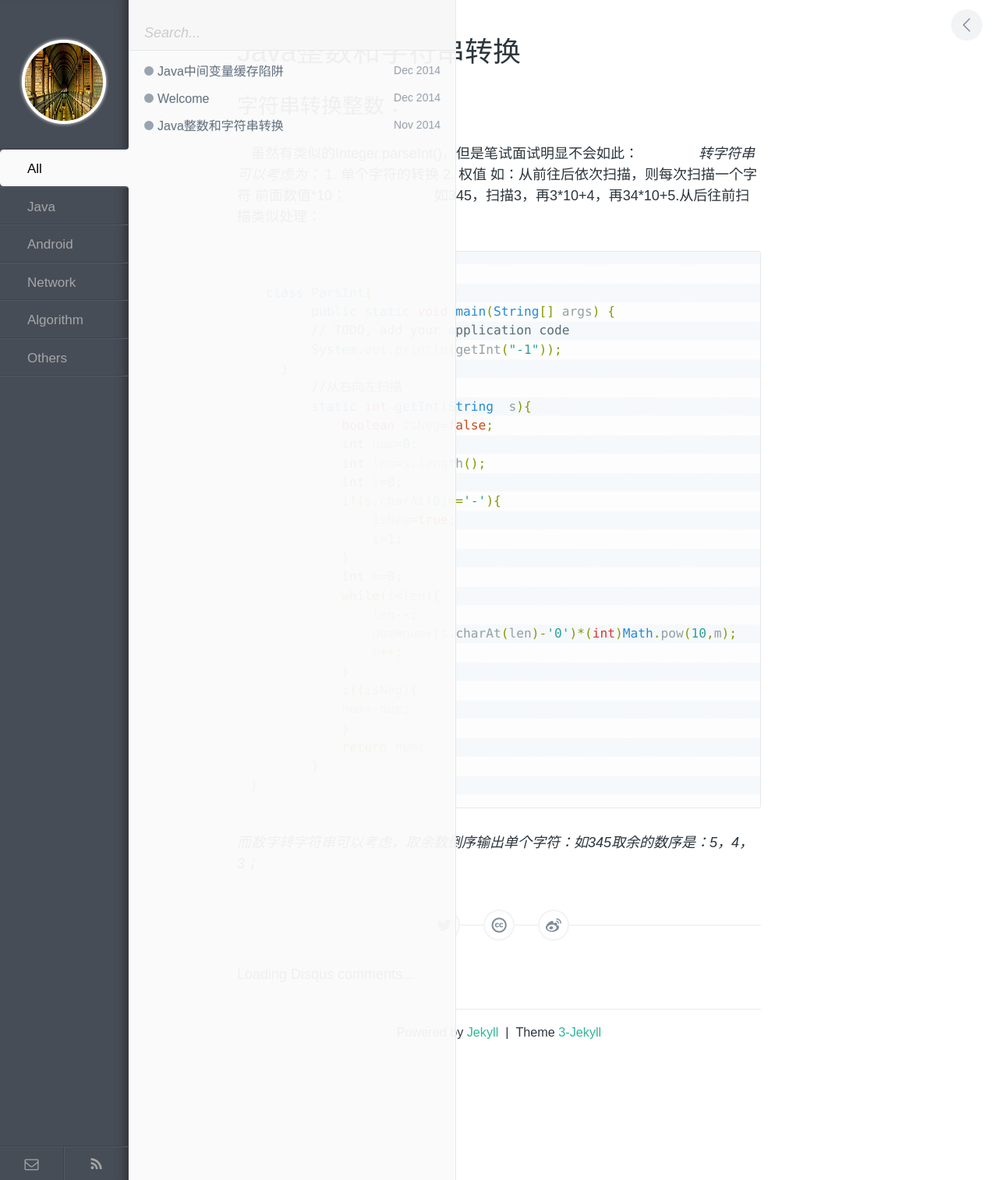
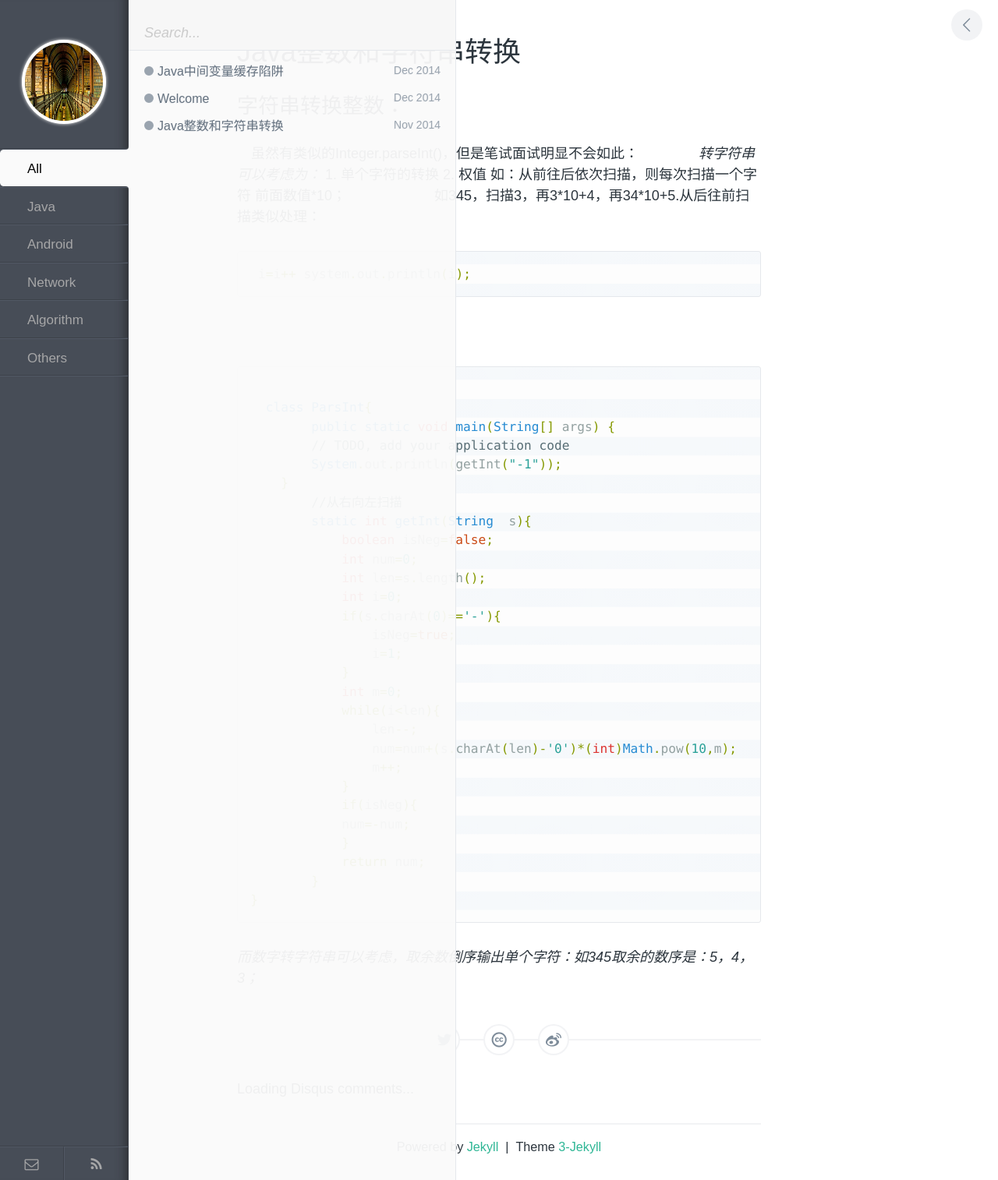
Before and after one commit to enlipan/enlipan.github.io, a Jekyll site: the page built from _posts/2014-11-30-Integer-2-String.md, in a window 1280 px wide. Shown: the whole page at 78% size. Built offline with Jekyll 4.4.1, drawn with Linux system fonts in a browser that asks for light colours; comment, search, counter and statistics services are not loaded.

Commit message:
Update 2014-11-30-Integer-2-String.md

```diff
--- a/_posts/2014-11-30-Integer-2-String.md
+++ b/_posts/2014-11-30-Integer-2-String.md
@@ -10,6 +10,7 @@ category: algorithm
              2. 权值
     如：从前往后依次扫描，则每次扫描一个字符  前面数值*10；
 　　　　　　如345，扫描3，再3\*10+4，再34\*10+5.从后往前扫描类似处理：
+{% highlight java %} i=i++ system.out.println(i); {% endhighlight %}
 
 {%   highlight java   %}
 
```
